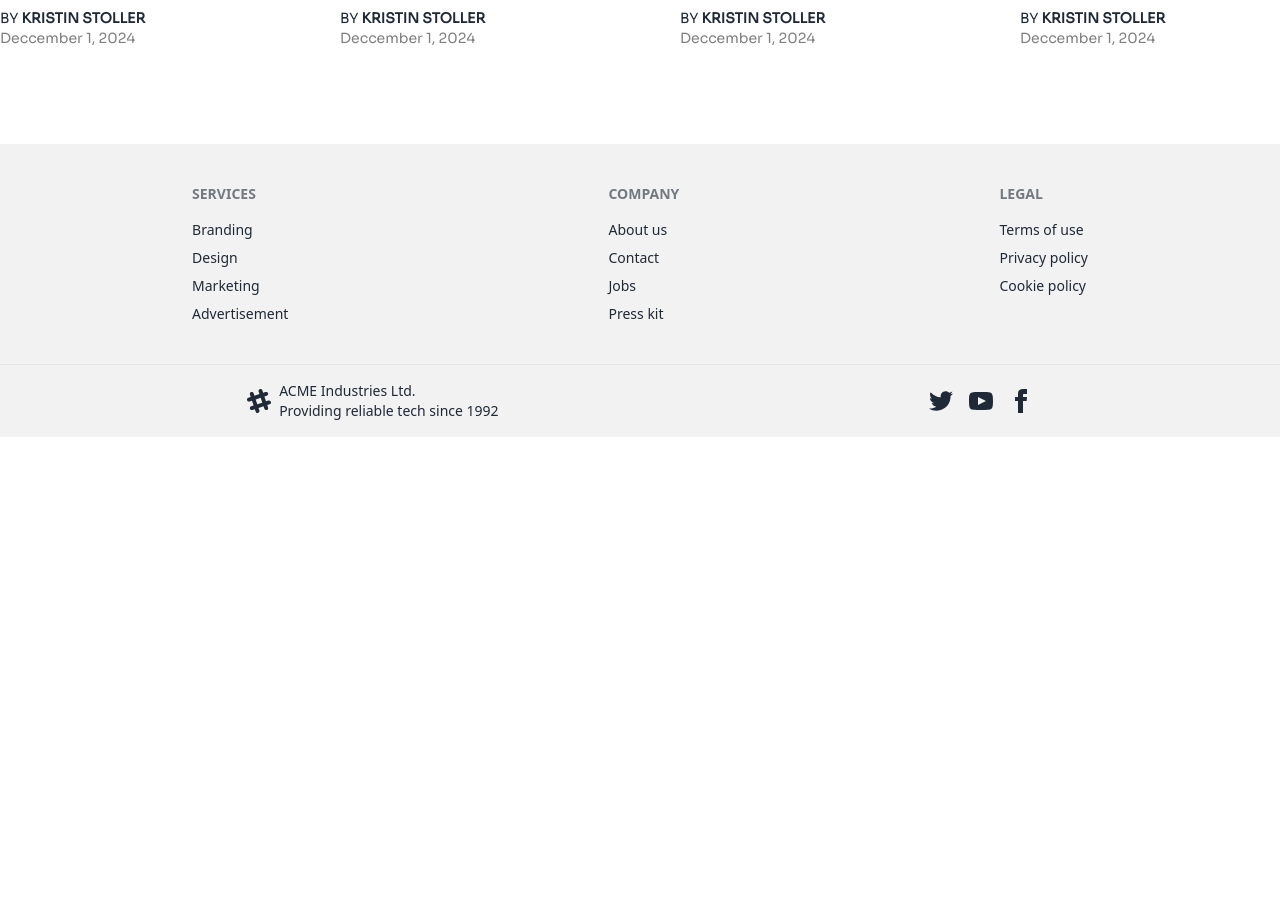
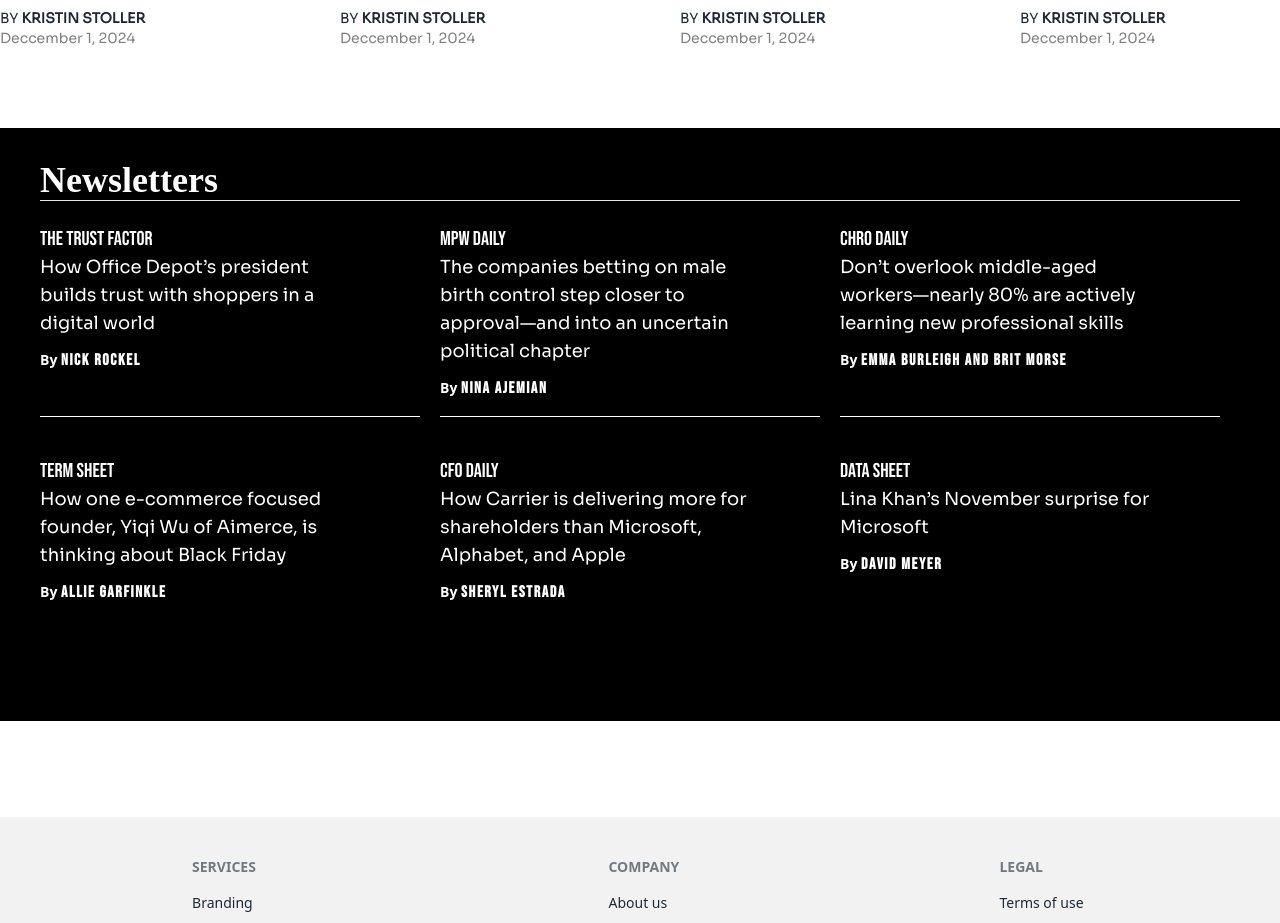
Before and after one commit to shahalimshompod/Instant-news-portal, a React (Vite) app: page / in a window 1280 px wide. Shown: the part 1980-2903 px from the top of the page. Before the commit the page ends 2417 px from the top, so only its background shows below. Built offline with nearby package versions, Linux system fonts and the light colour scheme.

Commit message:
added newsletter section

```diff
--- /dev/null
+++ b/src/Components/HomeSections/NewsLetterSec/NewsLetterCards.jsx
@@ -0,0 +1,22 @@
+const NewsLetterCards = ({ data, index }) => {
+    console.log(data.title, index);
+    return (
+      <div
+        className={`text-white lg:h-48 mr-5 mb-5 lg:mb-10 border-b border-white pb-4 lg:pb-0 ${
+          index < 3 ? "lg:border-b" : "lg:border-none"
+        }`}
+      >
+        {/* h3 and p tags will be wrapped by the Link tag later for routing */}
+        <h3 className="font-bebas text-xl">{data.title}</h3>
+        <p className="text-lg font-sora w-5/6 mb-3">{data.description}</p>
+        <p className="text-sm font-semibold">
+          By{" "}
+          <span className="font-bebas text-base tracking-widest">
+            {data.author}
+          </span>
+        </p>
+      </div>
+    );
+  };
+
+  export default NewsLetterCards;
--- /dev/null
+++ b/src/Components/HomeSections/NewsLetterSec/NewsLetterSection.jsx
@@ -0,0 +1,64 @@
+import NewsLetterCards from "./NewsLetterCards";
+
+const NewsLetterSection = () => {
+
+    // fake data for this section
+    const newslettersCardsData = [
+        {
+            id: 1,
+            title: "THE TRUST FACTOR",
+            description:
+                "How Office Depot’s president builds trust with shoppers in a digital world",
+            author: "NICK ROCKEL",
+        },
+        {
+            id: 2,
+            title: "MPW DAILY",
+            description:
+                "The companies betting on male birth control step closer to approval—and into an uncertain political chapter",
+            author: "NINA AJEMIAN",
+        },
+        {
+            id: 3,
+            title: "CHRO DAILY",
+            description:
+                "Don’t overlook middle-aged workers—nearly 80% are actively learning new professional skills",
+            author: "EMMA BURLEIGH AND BRIT MORSE",
+        },
+        {
+            id: 4,
+            title: "TERM SHEET",
+            description:
+                "How one e-commerce focused founder, Yiqi Wu of Aimerce, is thinking about Black Friday",
+            author: "ALLIE GARFINKLE",
+        },
+        {
+            id: 5,
+            title: "CFO DAILY",
+            description:
+                "How Carrier is delivering more for shareholders than Microsoft, Alphabet, and Apple",
+            author: "SHERYL ESTRADA",
+        },
+        {
+            id: 6,
+            title: "DATA SHEET",
+            description: "Lina Khan’s November surprise for Microsoft",
+            author: "DAVID MEYER",
+        },
+    ];
+
+
+    return (
+        <div className="bg-black px-3 lg:px-10 py-3 lg:py-8 container mx-auto mt-20">
+            <h1 className="text-white font-bold font-caslon text-4xl">Newsletters</h1>
+            <hr className="mb-6" />
+            <div className="grid grid-cols-1 lg:grid-cols-3 ">
+                {
+                    newslettersCardsData.map( (data, index) => <NewsLetterCards key={data.id} data={data} index={index}></NewsLetterCards>)
+                }
+            </div>
+        </div>
+    );
+};
+
+export default NewsLetterSection;
--- a/src/Components/Routes/HomeRoute.jsx
+++ b/src/Components/Routes/HomeRoute.jsx
@@ -1,6 +1,7 @@
 import React from 'react';
 import HomeFirstSection from '../HomeSections/homeFirstSec/HomeFirstSection';
 import HomeSecondSec from '../HomeSections/home2ndSec/HomeSecondSec';
+import NewsLetterSection from '../HomeSections/NewsLetterSec/NewsLetterSection';
 
 const HomeRoute = () => {
     return (
@@ -14,6 +15,11 @@ const HomeRoute = () => {
         <section className='container mx-auto'>
             <HomeSecondSec></HomeSecondSec>
         </section>
+
+        {/* newsletter section here (section-3) */}
+        <section>
+            <NewsLetterSection></NewsLetterSection>
+        </section>
         </>
     );
 };
```
Also changed, not shown: src/Components/HomeRootPage/HomeRoutes/HomeRoutes.jsx (+17 -0 lines).
